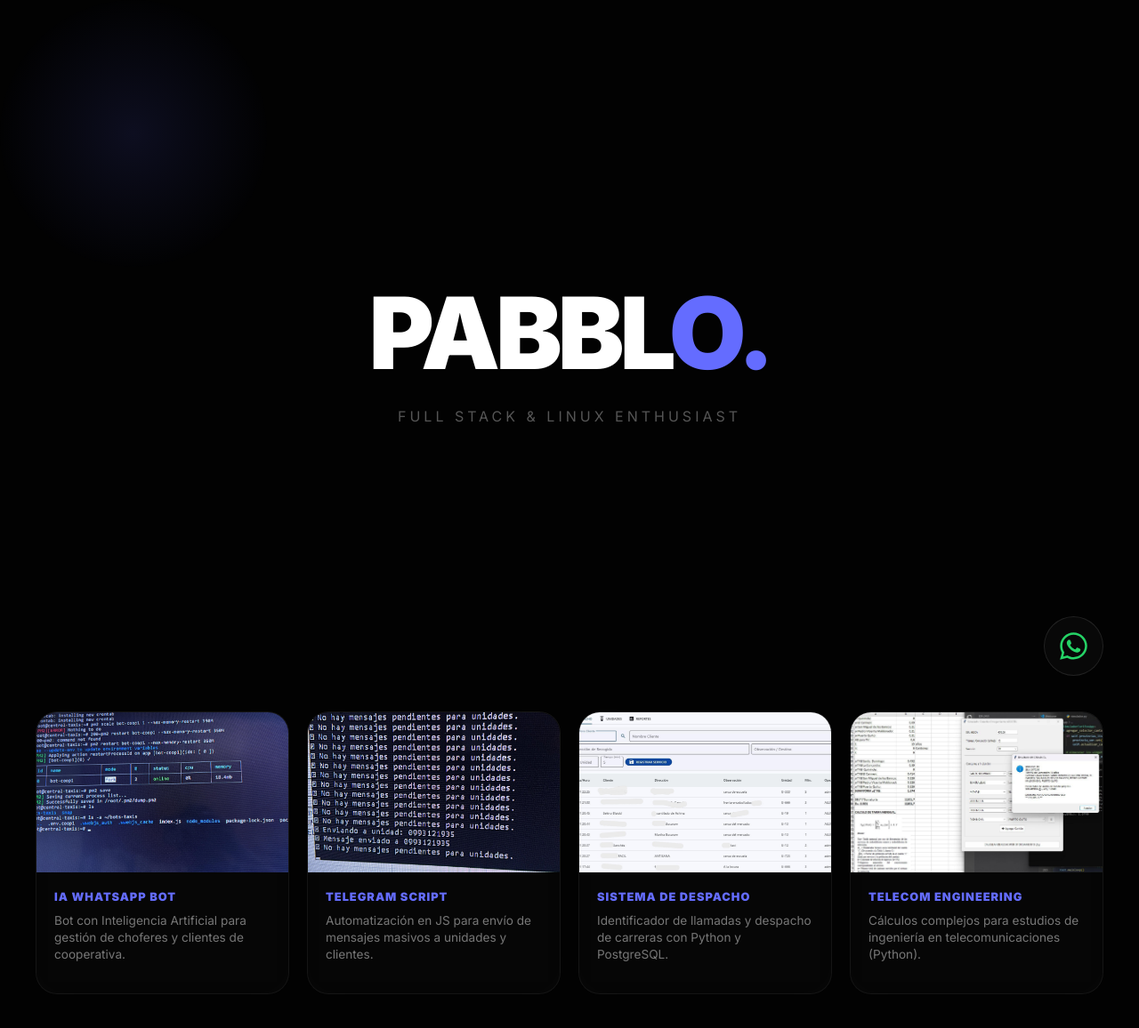
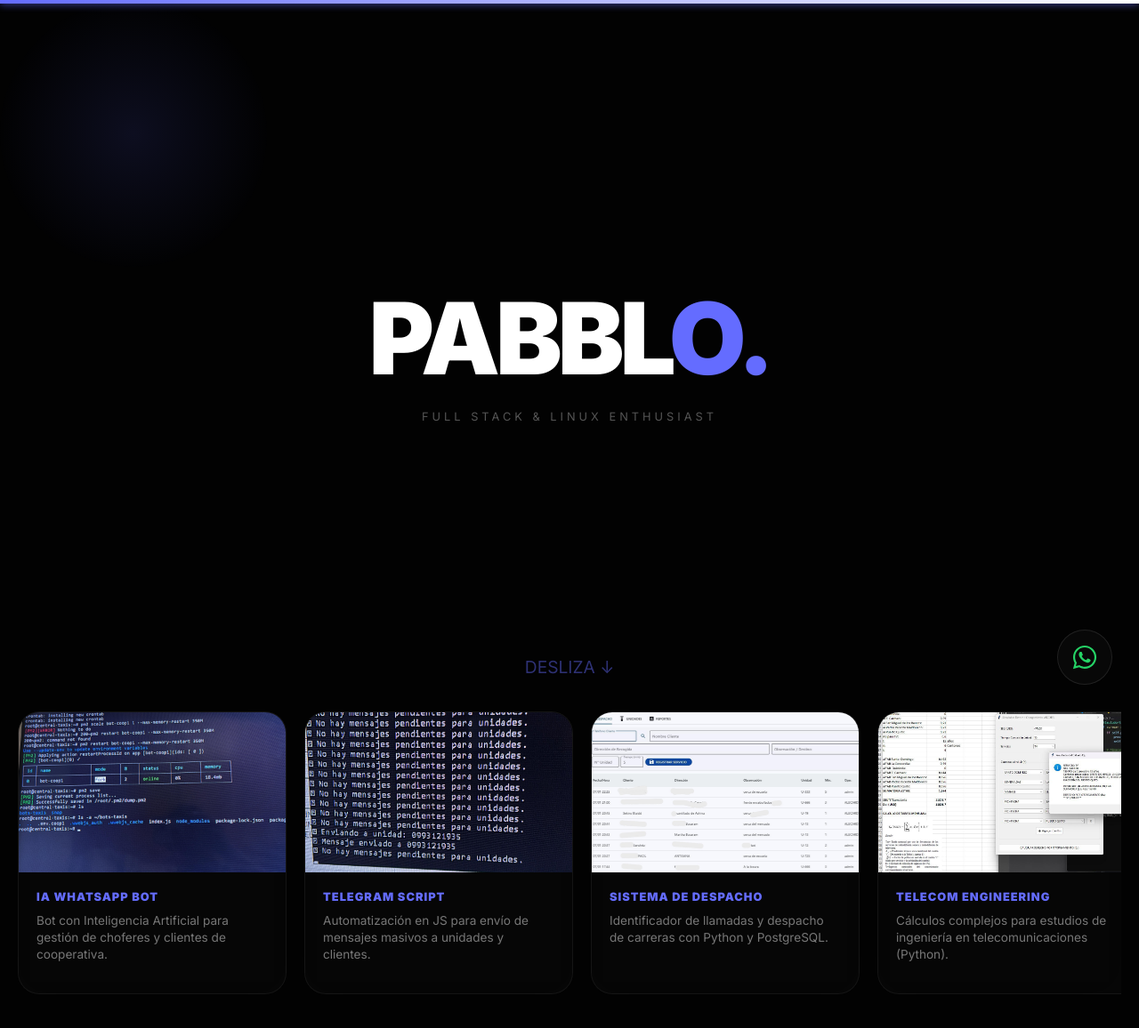
Before and after one commit to ismael88lucard/portfolio, a React (Vite) app: page / in a window 1280 px wide. Shown: the top 1156 px of the page at 89% size. Built offline with nearby package versions, Linux system fonts and the light colour scheme.

Commit message:
fix: unificado style prop y optimizada UI

```diff
--- a/src/App.jsx
+++ b/src/App.jsx
@@ -1,8 +1,16 @@
-import { motion, useMotionValue, useSpring, AnimatePresence } from "framer-motion";
+import { motion, useMotionValue, useSpring, AnimatePresence, useScroll } from "framer-motion";
 import { useEffect, useState } from "react";
 
 function App() {
   const [selectedImg, setSelectedImg] = useState(null);
+
+  // Lógica para la estela de luz superior (barra de progreso)
+  const { scrollYProgress } = useScroll();
+  const scaleX = useSpring(scrollYProgress, {
+    stiffness: 100,
+    damping: 30,
+    restDelta: 0.001
+  });
 
   const mouseX = useMotionValue(0);
   const mouseY = useMotionValue(0);
@@ -10,18 +18,15 @@ function App() {
   const springX = useSpring(mouseX, { stiffness: 60, damping: 25 });
   const springY = useSpring(mouseY, { stiffness: 60, damping: 25 });
 
-  // NUEVO: Efecto para el Favicon y Miniatura de WhatsApp
+  // Configuración de SEO y Favicon
   useEffect(() => {
-    // 1. Cambiar el título de la pestaña
     document.title = "PABBLO | Full Stack & IA";
 
-    // 2. Configurar el Favicon (el icono del mundo)
     const link = document.querySelector("link[rel~='icon']") || document.createElement('link');
     link.rel = 'icon';
     link.href = '/icono.png';
     document.getElementsByTagName('head')[0].appendChild(link);
 
-    // 3. Función para crear/actualizar Meta Tags (WhatsApp/SEO)
     const setMeta = (name, content, isProperty = false) => {
       let meta = document.querySelector(isProperty ? `meta[property="${name}"]` : `meta[name="${name}"]`);
       if (!meta) {
@@ -36,7 +41,7 @@ function App() {
     setMeta("description", "Portafolio profesional de Pabblo, experto en IA y desarrollo Full Stack.");
     setMeta("og:title", "Pabblo Dev | Ingeniero Full Stack & IA", true);
     setMeta("og:description", "Explora mis proyectos de ingeniería y soluciones tecnológicas de vanguardia.", true);
-    setMeta("og:image", "https://www.misanosdorados.com/og-image.png", true); // Asegúrate que la URL sea real
+    setMeta("og:image", "https://www.misanosdorados.com/og-image.png", true);
     setMeta("og:url", "https://www.misanosdorados.com/", true);
     setMeta("og:type", "website", true);
   }, []);
@@ -50,7 +55,6 @@ function App() {
     return () => window.removeEventListener("mousemove", handleMouseMove);
   }, [mouseX, mouseY]);
 
-  // TUS PROYECTOS REALES
   const proyectos = [
     {
       id: 1,
@@ -79,7 +83,32 @@ function App() {
   ];
 
   return (
-    <div style={{ minHeight: "100vh", position: "relative", backgroundColor: "#020202", color: "white" }}>
+    <div style={{ minHeight: "100vh", position: "relative", backgroundColor: "#020202", color: "white", overflowX: "hidden" }}>
+
+      {/* CSS INYECTADO para ocultar barras de scroll */}
+      <style>
+        {`
+          .no-scrollbar::-webkit-scrollbar { display: none; }
+          .no-scrollbar { -ms-overflow-style: none; scrollbar-width: none; }
+          body { overflow-x: hidden; margin: 0; padding: 0; }
+        `}
+      </style>
+
+      {/* ESTELA DE LUZ SUPERIOR (Progress Bar) - CORREGIDO */}
+      <motion.div
+        style={{
+          position: "fixed",
+          top: 0,
+          left: 0,
+          right: 0,
+          height: "4px",
+          background: "linear-gradient(90deg, #646cff, #ffffff)",
+          transformOrigin: "0%",
+          zIndex: 1000,
+          boxShadow: "0 0 10px #646cff",
+          scaleX: scaleX // Unificado aquí
+        }}
+      />
 
       {/* Luz de seguimiento */}
       <motion.div style={{
@@ -97,12 +126,23 @@ function App() {
         >
           PABBL<span style={{ color: "#646cff" }}>O.</span>
         </motion.h1>
-        <p style={{ color: "#555", fontSize: "1rem", letterSpacing: "4px", textTransform: "uppercase" }}>Full Stack & Linux Enthusiast</p>
+        <p style={{ color: "#555", fontSize: "0.8rem", letterSpacing: "4px", textTransform: "uppercase" }}>Full Stack & Linux Enthusiast</p>
+
+        {/* Indicador de SCROLL animado */}
+        <motion.div
+          animate={{ y: [0, 10, 0], opacity: [0.3, 1, 0.3] }}
+          transition={{ repeat: Infinity, duration: 2 }}
+          style={{ position: "absolute", bottom: "40px", color: "#646cff", fontSize: "1.2rem", fontWeight: "300" }}
+        >
+          DESLIZA ↓
+        </motion.div>
       </section>
 
-      {/* Galería de Proyectos: Ajustada a una sola línea */}
-      <section style={{ padding: "0 40px 150px 40px", display: "flex", justifyContent: "center", zIndex: 1, position: "relative" }}>
-        <div style={{
+      {/* Galería de Proyectos */}
+      <section style={{ padding: "0 20px 150px 20px", display: "flex", justifyContent: "center", zIndex: 1, position: "relative" }}>
+        <div
+          className="no-scrollbar"
+          style={{
             display: "flex",
             flexDirection: "row",
             flexWrap: "nowrap",
@@ -110,19 +150,22 @@ function App() {
             width: "100%",
             maxWidth: "1400px",
             overflowX: "auto",
-          paddingBottom: "20px"
-        }}>
+            paddingBottom: "40px",
+            scrollSnapType: "x mandatory"
+          }}
+        >
           {proyectos.map((p) => (
             <motion.div
               key={p.id}
               layoutId={`img-${p.id}`}
               onClick={() => setSelectedImg(p)}
-              whileHover={{ y: -15, cursor: "zoom-in" }}
+              whileHover={{ y: -10 }}
               style={{
-                flex: "1 1 0",
-                minWidth: "280px",
+                flex: "0 0 300px",
                 background: "rgba(255,255,255,0.02)", borderRadius: "24px", overflow: "hidden",
-                border: "1px solid rgba(255,255,255,0.06)", backdropFilter: "blur(20px)"
+                border: "1px solid rgba(255,255,255,0.06)", backdropFilter: "blur(20px)",
+                scrollSnapAlign: "center",
+                cursor: "pointer"
               }}
             >
               <div style={{ height: "180px", backgroundImage: `url(${p.img})`, backgroundSize: "cover", backgroundPosition: "center" }} />
@@ -143,18 +186,18 @@ function App() {
             onClick={() => setSelectedImg(null)}
             style={{
               position: "fixed", top: 0, left: 0, width: "100%", height: "100%",
-              backgroundColor: "rgba(0,0,0,0.95)", display: "flex", justifyContent: "center",
+              backgroundColor: "rgba(0,0,0,0.98)", display: "flex", justifyContent: "center",
               alignItems: "center", zIndex: 200, padding: "20px", cursor: "zoom-out"
             }}
           >
-            <div style={{ textAlign: "center", maxWidth: "90%" }}>
+            <div style={{ textAlign: "center", maxWidth: "900px", width: "100%" }}>
                 <motion.img
                 layoutId={`img-${selectedImg.id}`}
                 src={selectedImg.img}
-                style={{ width: "auto", maxHeight: "70vh", borderRadius: "15px", boxShadow: "0 0 50px rgba(0,0,0,1)" }}
+                style={{ width: "100%", height: "auto", maxHeight: "70vh", borderRadius: "20px", objectFit: "contain" }}
                 />
-                <h2 style={{ color: "#646cff", marginTop: "20px" }}>{selectedImg.title}</h2>
-                <p style={{ color: "#aaa" }}>{selectedImg.desc}</p>
+                <h2 style={{ color: "#646cff", marginTop: "25px", fontSize: "1.5rem" }}>{selectedImg.title}</h2>
+                <p style={{ color: "#aaa", fontSize: "1rem" }}>{selectedImg.desc}</p>
             </div>
           </motion.div>
         )}
@@ -165,13 +208,13 @@ function App() {
         href="https://wa.me/593989271700" target="_blank" rel="noopener noreferrer"
         whileHover={{ scale: 1.1, backgroundColor: "rgba(37, 211, 102, 0.1)" }}
         style={{
-          position: "fixed", bottom: "40px", right: "40px", width: "65px", height: "65px",
+          position: "fixed", bottom: "30px", right: "30px", width: "60px", height: "60px",
           borderRadius: "50%", background: "rgba(10,10,10,0.8)", border: "1px solid rgba(255,255,255,0.1)",
           display: "flex", justifyContent: "center", alignItems: "center",
           backdropFilter: "blur(15px)", zIndex: 100
         }}
       >
-        <svg width="35" height="35" viewBox="0 0 448 512" fill="#25D366">
+        <svg width="30" height="30" viewBox="0 0 448 512" fill="#25D366">
           <path d="M380.9 97.1C339 55.1 283.2 32 223.9 32c-122.4 0-222 99.6-222 222 0 39.1 10.2 77.3 29.6 111L0 480l117.7-30.9c32.4 17.7 68.9 27 106.1 27h.1c122.3 0 224.1-99.6 224.1-222 0-59.3-25.2-115-67.1-157zm-157 341.6c-33.1 0-65.6-8.9-94-25.7l-6.7-4-69.8 18.3L72 359.2l-4.4-7c-18.5-29.4-28.2-63.3-28.2-98.2 0-101.7 82.8-184.5 184.6-184.5 49.3 0 95.6 19.2 130.4 54.1 34.8 34.9 56.2 81.2 56.1 130.5 0 101.8-84.9 184.6-186.6 184.6zm101.2-138.2c-5.5-2.8-32.8-16.2-37.9-18-5.1-1.9-8.8-2.8-12.5 2.8-3.7 5.6-14.3 18-17.6 21.8-3.2 3.7-6.5 4.2-12 1.4-5.5-2.8-23.2-8.5-44.2-27.1-16.4-14.6-27.4-32.7-30.6-38.2-3.2-5.6-.3-8.6 2.5-11.3 2.5-2.5 5.5-6.5 8.3-9.7 2.8-3.3 3.7-5.5 5.5-9.2 1.9-3.7 1-6.9-.5-9.7-1.4-2.8-12.5-30.1-17.1-41.2-4.5-10.8-9.1-9.3-12.5-9.5-3.2-.2-6.9-.2-10.6-.2-3.7 0-9.7 1.4-14.8 6.9-5.1 5.6-19.4 19-19.4 46.3 0 27.3 19.9 53.7 22.6 57.4 2.8 3.7 39.1 59.7 94.8 83.8 13.2 5.8 23.5 9.2 31.5 11.8 13.3 4.2 25.4 3.6 35 2.2 10.7-1.6 32.8-13.4 37.4-26.4 4.6-13 4.6-24.1 3.2-26.4-1.3-2.5-5-3.9-10.5-6.6z"/>
         </svg>
       </motion.a>
```
Lines whose indentation alone changed are shown as unchanged.
